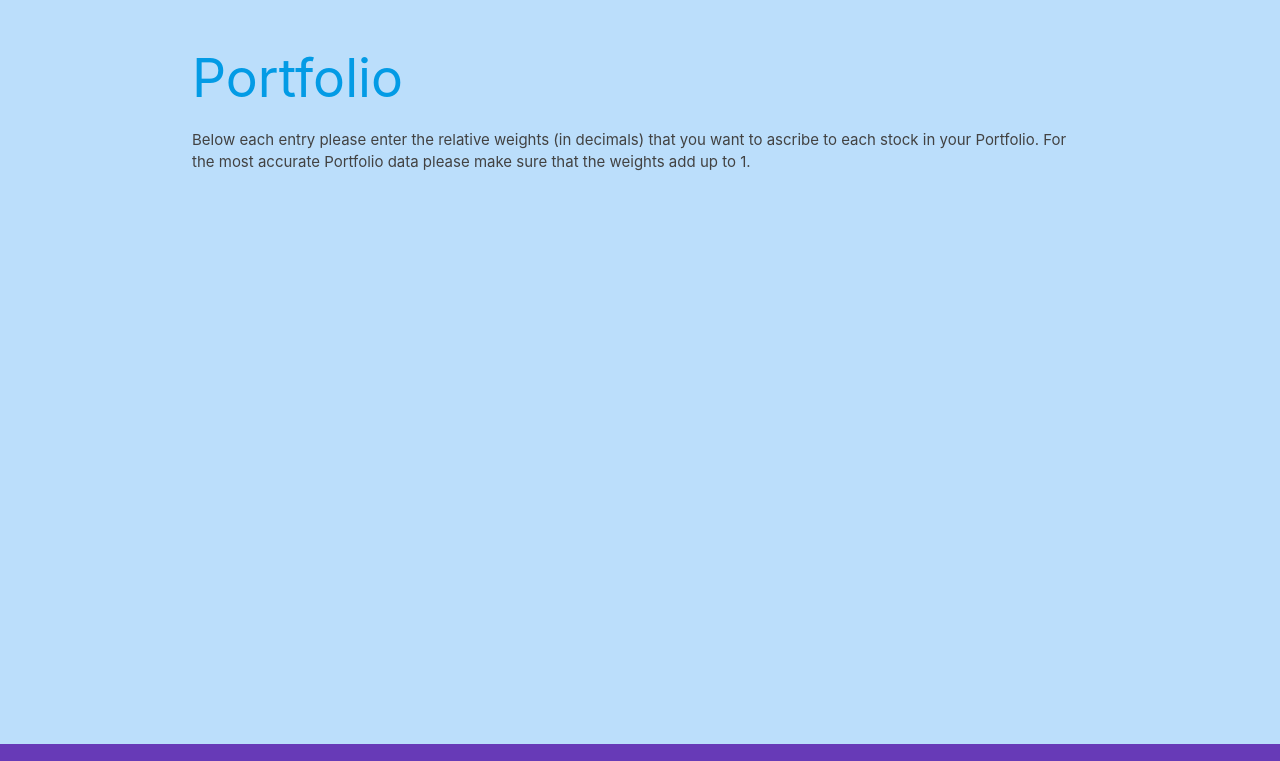
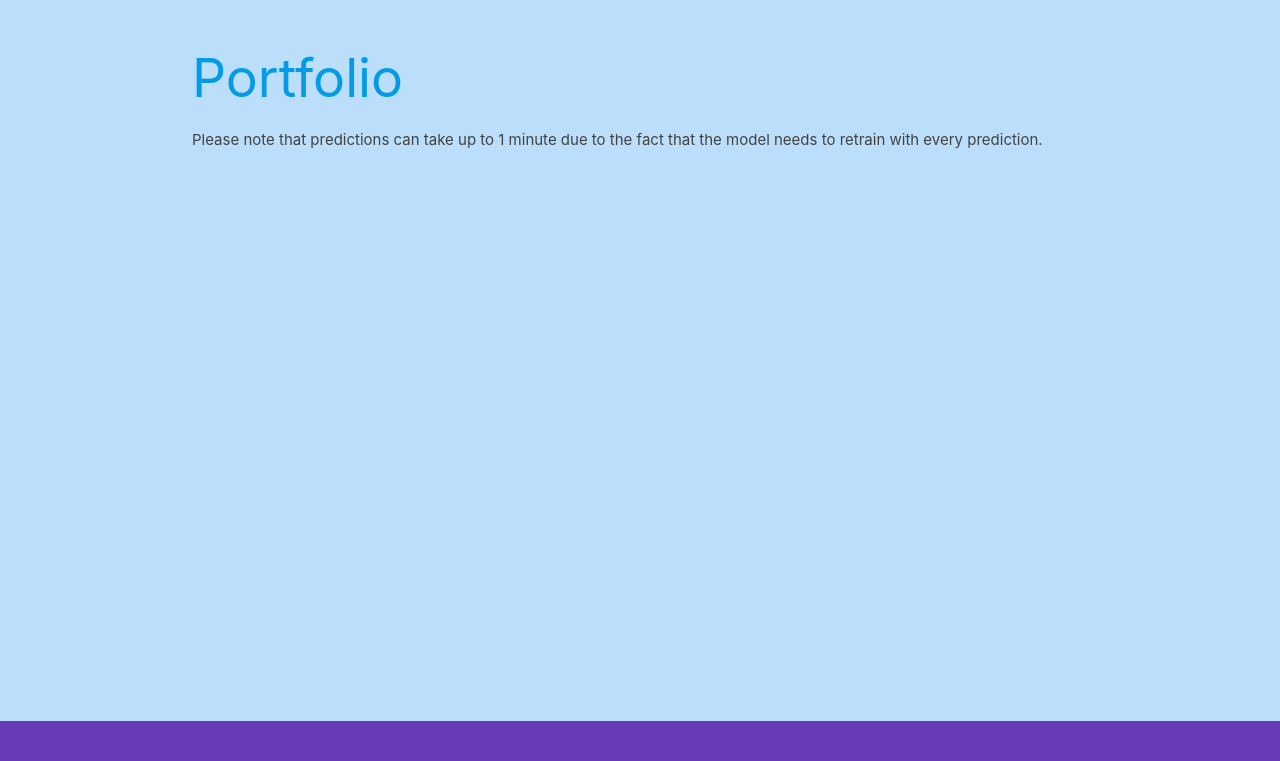
Before and after one commit to skanakia/Stock-Portfolio-Builder, a website: page app/public/home.html in a window 1280 px wide. Shown: the part 1409-2170 px from the top of the page. Drawn offline with nearby package versions, Linux system fonts and the light colour scheme.

Commit message:
message change

```diff
--- a/app/public/home.html
+++ b/app/public/home.html
@@ -142,8 +142,7 @@
                 <h2 class="header">Portfolio</h2>
             </a>
             <p class="grey-text text-darken-3 lighten-3">
-                Below each entry please enter the relative weights (in decimals) that you want to ascribe to each stock in your Portfolio. For the most accurate
-                Portfolio data please make sure that the weights add up to 1.
+                Please note that predictions can take up to 1 minute due to the fact that the model needs to retrain with every prediction.
             </p>
             <div class="row">
                 <div class="col s6">
```
